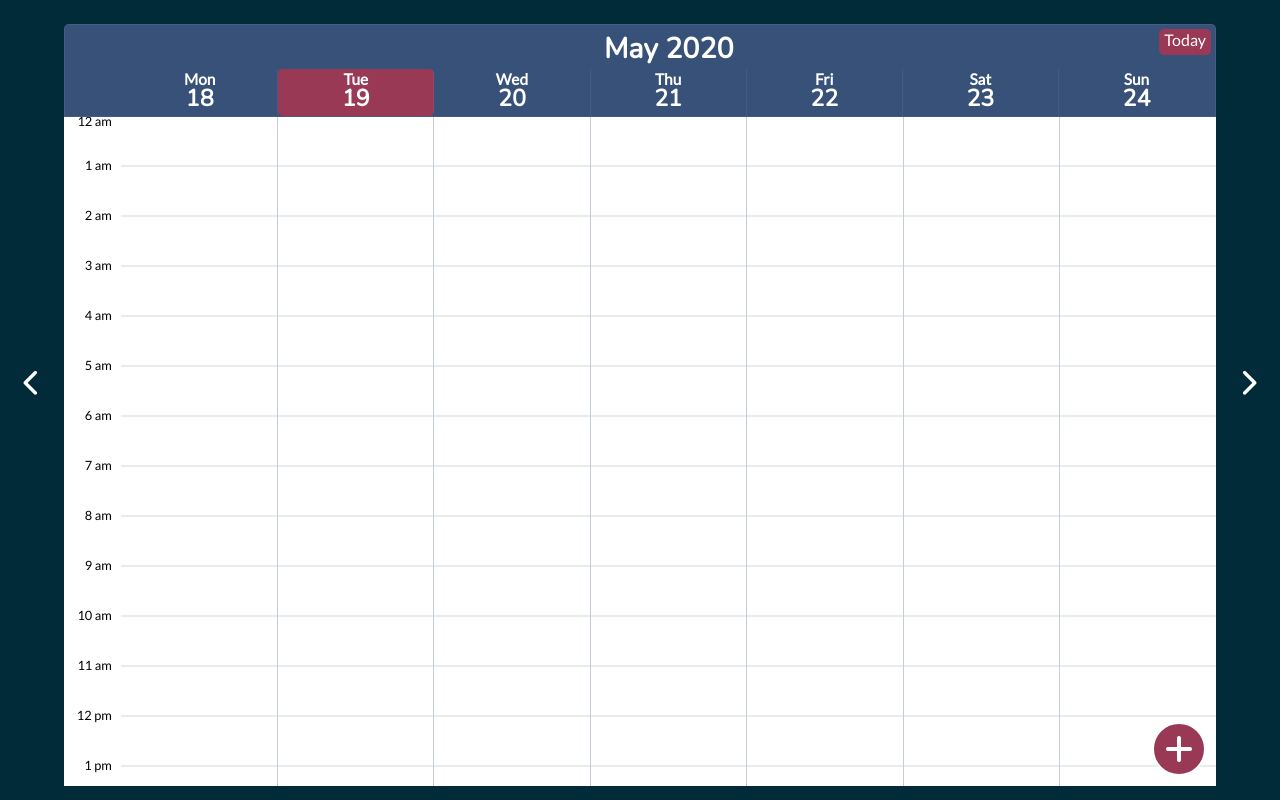
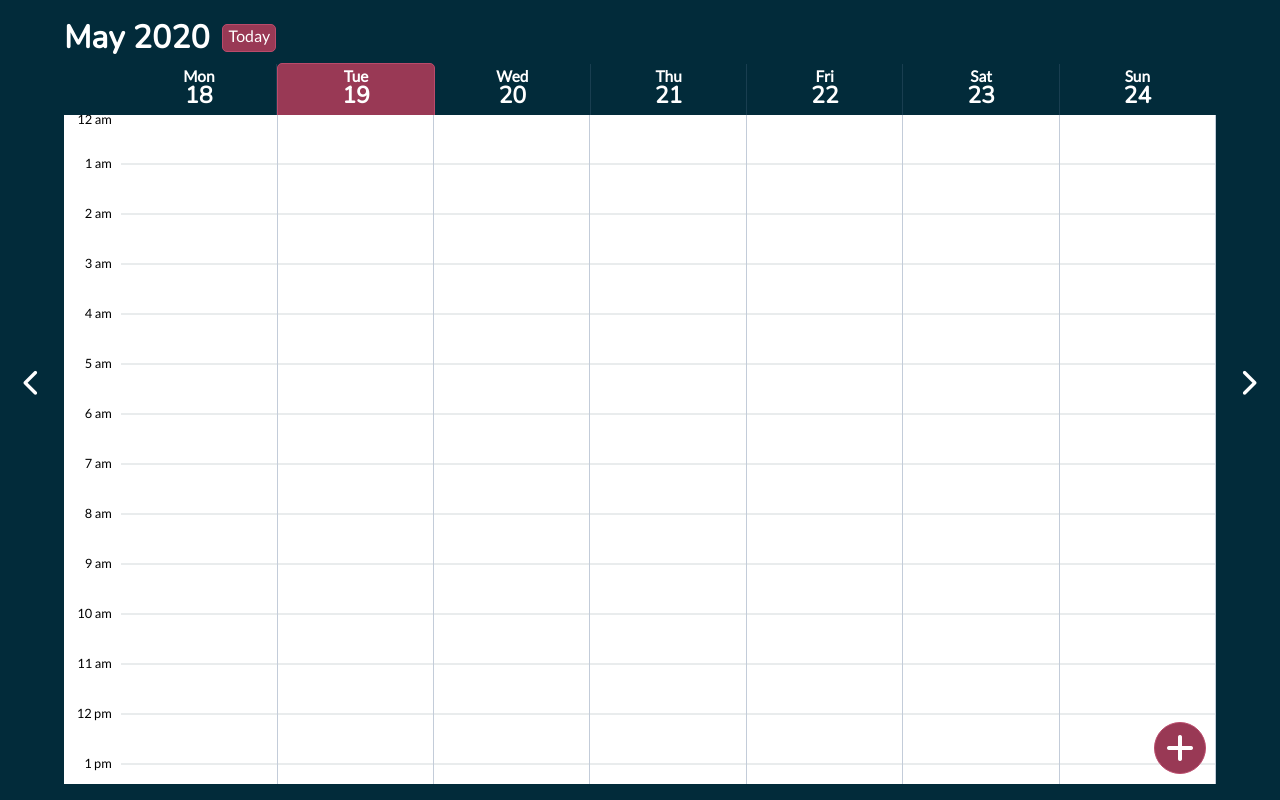
Before and after one commit to benf549/Calendar-App-Redux---React, a React (Create React App) app: page / in a window 1280 px wide. Built offline with nearby package versions, Linux system fonts and the light colour scheme; no server answers.

Commit message:
Changed the header styling to avoid the offset padding and for better alignment

```diff
--- a/src/App.css
+++ b/src/App.css
@@ -48,10 +48,8 @@ body {
 
 #month {
   color: var(--main-white);
-  padding: 0.5vh 0;
-  padding-left: 5%;
-  font-size: 3.56vh;
-  height: 40%;
+  font-size: 4vh;
+  padding-right: 1vw;
 }
 
 .topmostwrapper {
@@ -70,6 +68,7 @@ body {
   align-items: center;
   justify-content: center;
 }
+
 .leftbutton:hover, .rightbutton:hover {
   transform: scale(1.25, 1.25);
   transition: transform 0.5s var(--transition-curve);
@@ -84,13 +83,13 @@ body {
 
 .upper {
   height: 12%;
-  border-radius: 5px 5px 0 0;
+  /* border-radius: 5px 5px 0 0; */
   display: flex;
   flex-direction: column;
   justify-content: center;
   align-items: center;
-  background-color: var(--accent-color-B);
-  border: 1px solid rgba( 119, 141, 169, 0.2);
+  /* background-color: var(--accent-color-B); */
+  /* border: 1px solid rgba( 119, 141, 169, 0.2); */
 }
 
 .lower {
@@ -112,7 +111,7 @@ body {
   display: flex;
   justify-content: center;
   align-items: center;
-  border: 2px solid var(--main-white);
+  border: 1px solid #ba4b6b;
 }
 
 .neweventcircle:hover {
@@ -167,12 +166,9 @@ body {
   border-right: 1px solid rgba( 119, 141, 169, 0.3);
 }
 
-.daycolumn:last-child {
-  border-right: none;
-}
-
 .dayheadercontainer {
   display: flex;
+  padding-top: 5vh;
   flex-direction: row;
   justify-content: center;
   align-items: center;
@@ -353,12 +349,10 @@ body {
 .neweventpopup {
   background-color: var(--main-white);
   border: 1px solid rgba( 119, 141, 169, 0.5);
-  /* color: var(--accent-color-B); */
   box-shadow: 5px 10px rgba( 119, 141, 169, 0.2);
   border-radius: 5px;
   position: absolute;
   transform: translate(-50%, -50%);
-  /* height: 40vh; */
   width: 60vw;
   top: 50%;
   left: 50%;
@@ -412,11 +406,6 @@ input[type=text] {
   padding: 0;
   border: 0;
 }
-
-/* input[type=submit] {
-  width: 30%;
-  margin-left: 70%;
-} */
 
 .testtt h5 {
   width: 30%;
@@ -535,11 +524,9 @@ input[type=text] {
 
 .resetbtn {
   background-color: var(--red-accent);
+  border: 1px solid #ba4b6b;
   border-radius: 5px;
   color: white;
-  position: absolute;
-  right: 5vw;
-  margin:5px 5px 0 0;
   height: 2vh;
   line-height: 1.5vh;
   font-size: 2vh;
@@ -551,3 +538,11 @@ input[type=text] {
   transform: scale(0.95, 0.95);
   transition: transform 0.5s var(--transition-curve);
 }
+
+.topinfo {
+  display: flex;
+  flex-direction: row;
+  position: absolute;
+  top:2vh;
+  align-items: center;
+}
--- a/src/App.js
+++ b/src/App.js
@@ -213,9 +213,11 @@ function App() {
       <div className="topmostwrapper">
       <div className="leftbutton" onClick={deincrement}><i className="fas fa-chevron-left"></i></div>
       <div className="content">
-        <p className="resetbtn" onClick={reset}>Today</p>
+        <div className="topinfo">
+          <h1 id="month">{monthyear}</h1>
+          <p className="resetbtn" onClick={reset}>Today</p>
+        </div>
         <div className="upper">
-          <h2 id="month">{monthyear}</h2>
           <CalendarHead weekdays={week}/>
         </div>
         <div className="lower">
--- a/src/components/CalendarHead.js
+++ b/src/components/CalendarHead.js
@@ -6,14 +6,14 @@ import "../App.css"
 let Day = (param) => {
     return (
       // If today is a date in the calendar head, then show a red rectangle around it as an indicator.
-        <div className="dayheader" style={ param.td ? {backgroundColor:  "var(--red-accent)", borderRadius : "5px"} : null}>
+        <div className="dayheader" style={ param.td ? {backgroundColor:  "var(--red-accent)", borderRadius : "5px 5px 0 0", border : "1px solid #ba4b6b"} : null}>
             <h5>{param.day}</h5>
             <h1>{param.date}</h1>
         </div>
     )
 }
 
-let CalendarHead = ({weekdays}) => {
+let CalendarHead = ({weekdays, monthyear}) => {
     let days = [];
     let today = new Date();
 
```
